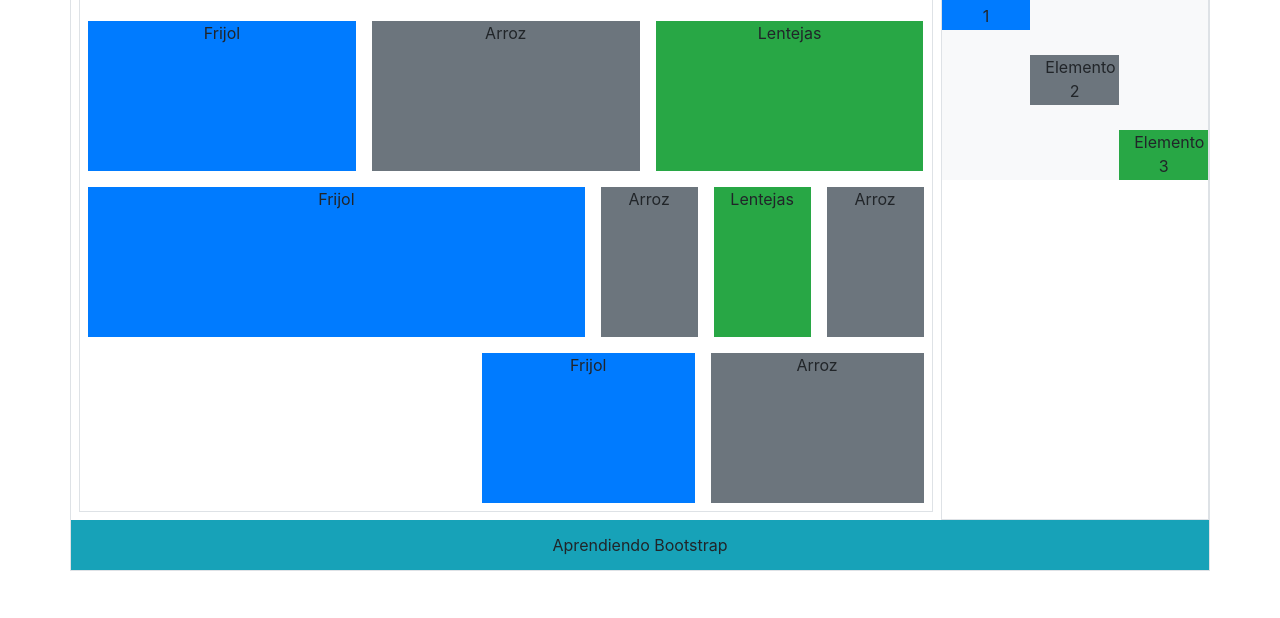
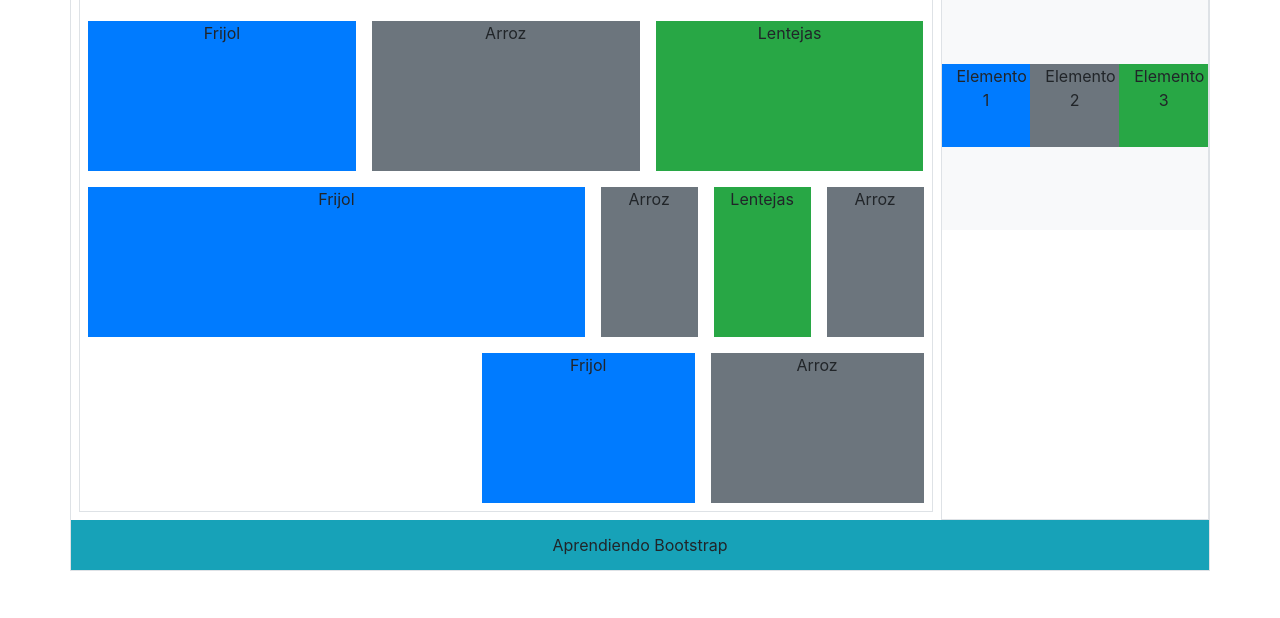
Before and after one commit to JoseLG03/Bootstrap-4, a plain HTML site: page index.html in a window 1280 px wide. Shown: the part 182-800 px from the top of the page. Drawn offline with Linux system fonts and the light colour scheme.

Commit message:
orden en booststrap

```diff
--- a/index.html
+++ b/index.html
@@ -67,9 +67,9 @@
                         <aside class="col border">
                             <h2>Barra lateral</h2>
                             <div class="lateral row bg-light align-items-center">
-                                <div class="col-4 bg-primary align-self-start h-25">Elemento 1</div>
-                                <div class="col-4 bg-secondary align-self-center h-25">Elemento 2</div>
-                                <div class="col-4 bg-success align-self-end h-25">Elemento 3</div>
+                                <div class="col-4 bg-primary">Elemento 1</div>
+                                <div class="col-4 bg-secondary">Elemento 2</div>
+                                <div class="col-4 bg-success">Elemento 3</div>
                             </div>
                         </aside>
                     </div>
--- a/styles.css
+++ b/styles.css
@@ -29,5 +29,9 @@ footer{
 }
 
 .lateral{
-    height: 200px;
+    height: 250px;
 }
+
+.lateral > div{
+    height: calc(250px/3);
+}
```
